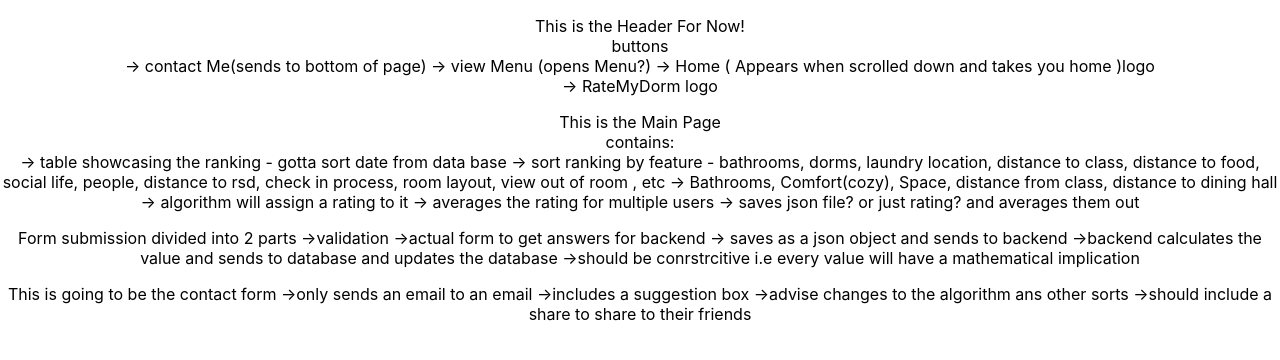
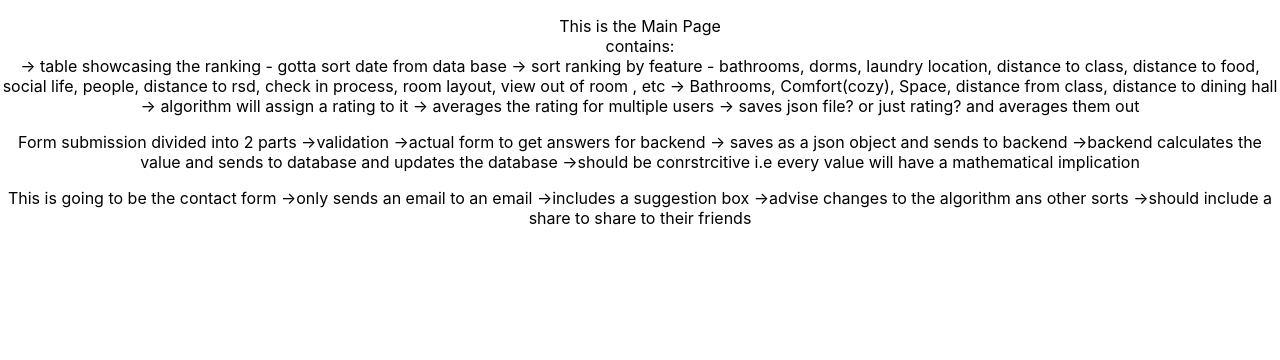
Before and after one commit to Anvesh8712/rate-my-dorm, a React (Create React App) app: page / in a window 1280 px wide. Shown: the top 360 px of the page. Built offline with nearby package versions, Linux system fonts and the light colour scheme.

Commit message:
changed header

```diff
--- a/src/Components/Header/Header.js
+++ b/src/Components/Header/Header.js
@@ -1,15 +1,22 @@
+/**
+ *
+ * This is the Header For Now!<br/>
+    buttons <br/>
+        -{">"} contact Me(sends to bottom of page)
+        -{">"} view Menu (opens Menu?)
+        -{">"} Home {"("} Appears when scrolled down and takes you home {")"}
+        logo <br/>
+        -{">"} RateMyDorm logo
+ */
+
+
+
 function Header() {
 
 return(
     <div>
         <p>
-        This is the Header For Now!<br/>
-        buttons <br/>
-            -{">"} contact Me(sends to bottom of page)
-            -{">"} view Menu (opens Menu?)
-            -{">"} Home {"("} Appears when scrolled down and takes you home {")"}
-        logo <br/>
-            -{">"} RateMyDorm logo
+
         </p>
     </div>
 )
```
